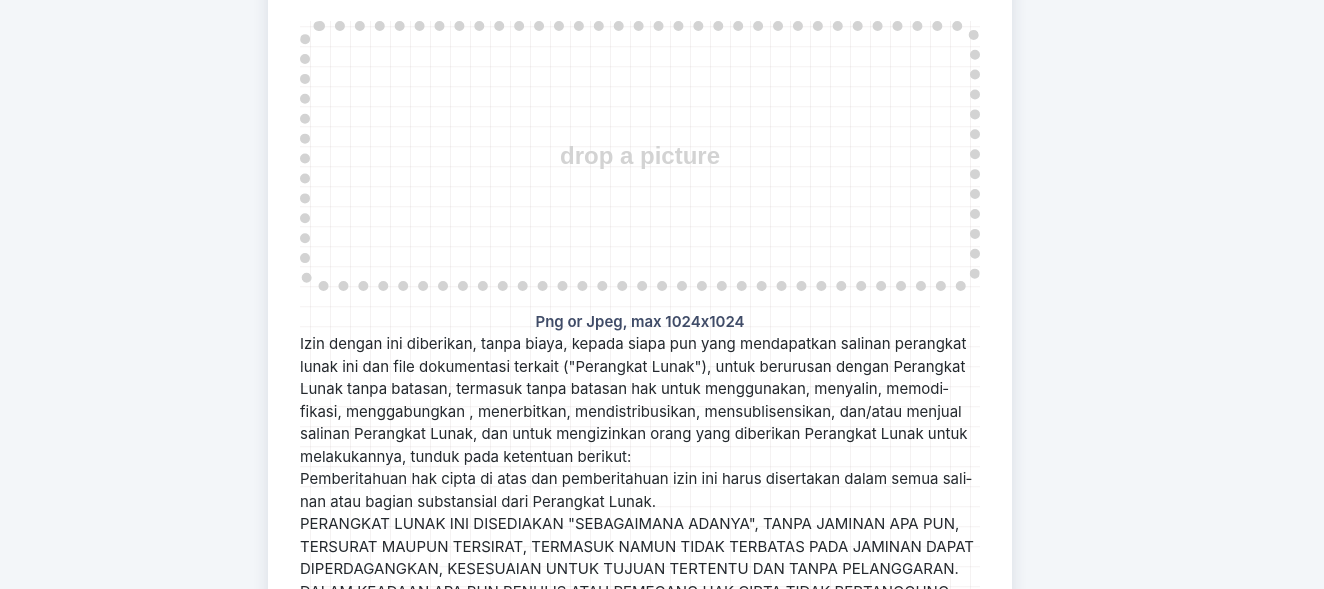
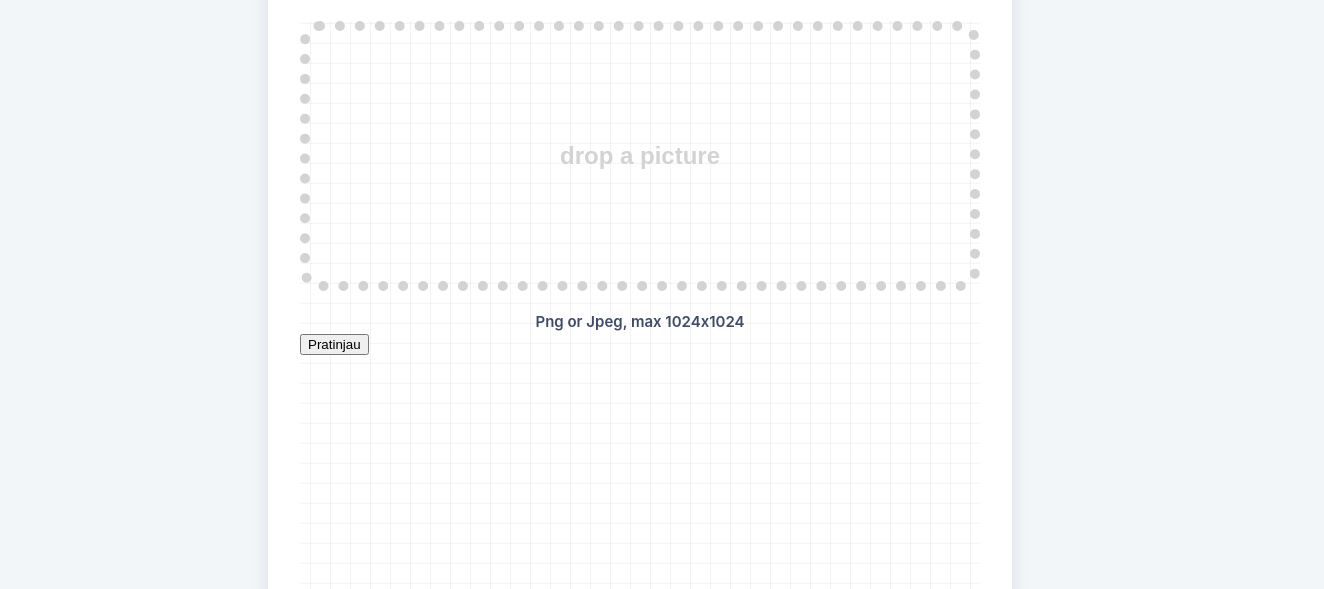
Before and after one commit to susahcebok/fuzzy-robot, a plain HTML site: page index.html in a window 1280 px wide. Shown: the part 211-800 px from the top of the page, 1324 px wide, since content can reach past the window. Drawn offline with nearby package versions, Linux system fonts and the light colour scheme; some packages are replaced by stand-ins of ours.

Commit message:
Update index.html

```diff
--- a/index.html
+++ b/index.html
@@ -41,8 +41,8 @@
 
  <p style="text-align:center;"><strong>Png or Jpeg, max 1024x1024</strong></p>
 
- <p>Izin dengan ini diberikan, tanpa biaya, kepada siapa pun yang mendapatkan salinan perangkat lunak ini dan file dokumentasi terkait ("Perangkat Lunak"), untuk berurusan dengan Perangkat Lunak tanpa batasan, termasuk tanpa batasan hak untuk menggunakan, menyalin, memodifikasi, menggabungkan , menerbitkan, mendistribusikan, mensublisensikan, dan/atau menjual salinan Perangkat Lunak, dan untuk mengizinkan orang yang diberikan Perangkat Lunak untuk melakukannya, tunduk pada ketentuan berikut:</p>
- <p>Pemberitahuan hak cipta di atas dan pemberitahuan izin ini harus disertakan dalam semua salinan atau bagian substansial dari Perangkat Lunak.</p>
+ <p><button class="button" onclick="generate()">Pratinjau</button></p>
+ <p><canvas id="canvas"></canvas></p>
  <p>PERANGKAT LUNAK INI DISEDIAKAN "SEBAGAIMANA ADANYA", TANPA JAMINAN APA PUN, TERSURAT MAUPUN TERSIRAT, TERMASUK NAMUN TIDAK TERBATAS PADA JAMINAN DAPAT DIPERDAGANGKAN, KESESUAIAN UNTUK TUJUAN TERTENTU DAN TANPA PELANGGARAN. DALAM KEADAAN APA PUN PENULIS ATAU PEMEGANG HAK CIPTA TIDAK BERTANGGUNG JAWAB ATAS KLAIM, KERUSAKAN ATAU KEWAJIBAN LAINNYA, BAIK DALAM TINDAKAN KONTRAK, KESALAHAN ATAU LAINNYA, YANG TIMBUL DARI, DARI ATAU SEHUBUNGAN DENGAN PERANGKAT LUNAK ATAU PENGGUNAAN ATAU HUBUNGAN LAIN DALAM PERANGKAT LUNAK.</p>
 </section>
 </article>
@@ -72,6 +72,7 @@
 <a href="#" target="_blank" rel="noopener noreferrer">Susah Cebok</a></p>
 </div>
 </section>
+<script type=text/javascript src="js/apk.js"></script>
 <script type=text/javascript src="js/drop.js"></script>
 </body>
 </html>
```
